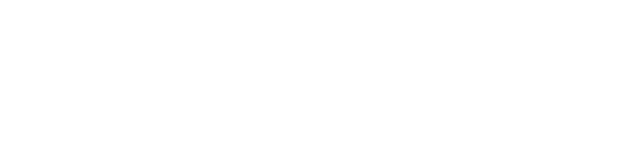
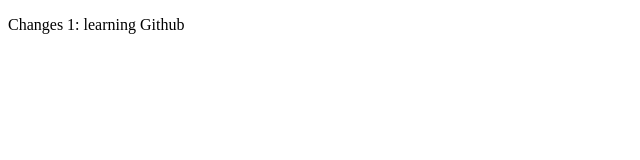
Before and after one commit to adeebirfaan/Learn-github, a plain HTML site: page index.html in a window 1280 px wide. Shown: the whole page, without its empty margins (0-640 px from the left). Drawn offline with Linux system fonts and the light colour scheme.

Commit message:
adding Changes 1

```diff
--- a/index.html
+++ b/index.html
@@ -6,6 +6,6 @@
     <title>Document</title>
 </head>
 <body>
-
+    <p>Changes 1: learning Github</p>
 </body>
 </html>
```
